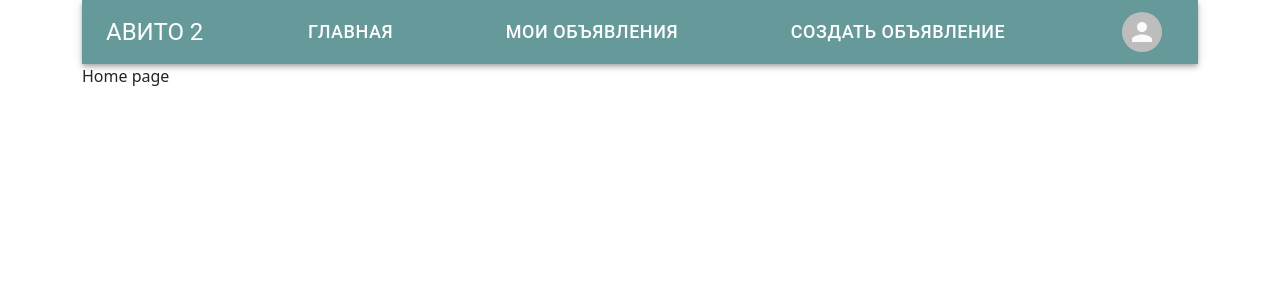
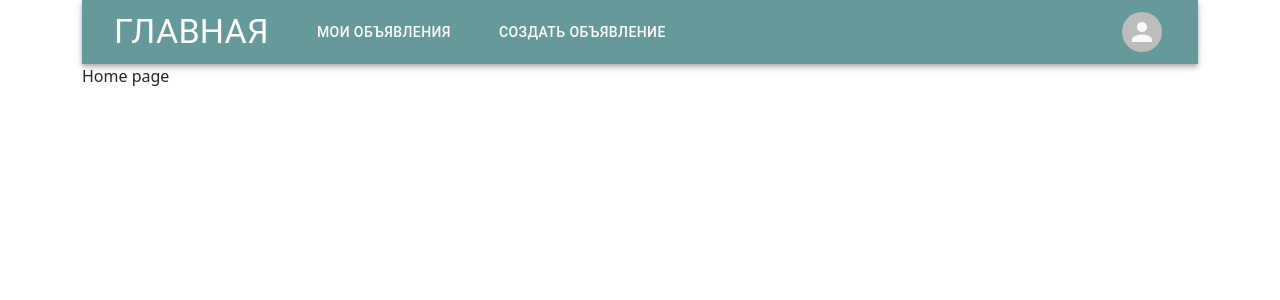
Before and after one commit to Nek1tko/advertisement-web-app, a React (Create React App) app in the folder ui/: page / in a window 1280 px wide. Shown: the top 300 px of the page. Built offline with nearby package versions, Linux system fonts and the light colour scheme.

Commit message:
refactor header

```diff
--- a/ui/src/components/Header.js
+++ b/ui/src/components/Header.js
@@ -1,5 +1,4 @@
 import React from "react";
-import {makeStyles} from "@material-ui/core/styles";
 import AppBar from "@material-ui/core/AppBar";
 import Toolbar from "@material-ui/core/Toolbar";
 import Typography from "@material-ui/core/Typography";
@@ -7,31 +6,11 @@ import IconButton from "@material-ui/core/IconButton";
 import MenuItem from "@material-ui/core/MenuItem";
 import Menu from "@material-ui/core/Menu";
 import Button from "@material-ui/core/Button";
-import {withRouter} from "react-router-dom";
-import {Avatar, Box, Tooltip} from "@material-ui/core";
-
-const useStyles = makeStyles(theme => ({
-    root: {
-        flexGrow: 1
-    },
-    menuButton: {
-        marginRight: theme.spacing(2)
-    },
-    title: {
-        [theme.breakpoints.down("xs")]: {
-            flexGrow: 1
-        }
-    },
-    headerOptions: {
-        display: "flex",
-        flex: 1,
-        justifyContent: "space-evenly"
-    }
-}));
+import { withRouter } from "react-router-dom";
+import { Avatar, Box, Tooltip } from "@material-ui/core";
 
 const Header = props => {
-    const {history} = props;
-    const classes = useStyles();
+    const { history } = props;
 
     const [anchorElUser, setAnchorElUser] = React.useState(null);
 
@@ -47,11 +26,11 @@ const Header = props => {
         setAnchorElUser(null);
     };
 
-    const menuItems = [
-        {
+    const homeItem = {
         menuTitle: "Главная",
         pageURL: "/"
-        },
+    }
+    const menuItems = [
         {
             menuTitle: "Мои объявления",
             pageURL: "/my-ads"
@@ -65,31 +44,39 @@ const Header = props => {
     const settings = ['Профиль', 'Выйти'];
 
     return (
-        <div className={classes.root}>
-            <AppBar style={{background: '#669999'}} position="static">
+        <AppBar style={{ background: '#669999' }} position="static">
             <Toolbar>
-                    <Typography variant="h5" className={classes.title}>
-                        АВИТО 2
+                <Button
+                    style={{ color: '#FFFFFF' }}
+                    onClick={() => handleButtonClick(homeItem.pageURL)} >
+                    <Typography variant="h4" sx={{ flexGrow: 1 }}>
+                        {homeItem.menuTitle}
                     </Typography>
-                    <div className={classes.headerOptions}>
+                </Button>
+
+                <Box sx={{ flexGrow: 1, display: 'flex', ml: 2 }}>
                     {menuItems.map(menuItem => {
-                            const {menuTitle, pageURL} = menuItem;
+                        const { menuTitle, pageURL } = menuItem;
                         return (
-                                <Button style={{color: '#FFFFFF', fontSize: '18px'}}
-                                        onClick={() => handleButtonClick(pageURL)}>
+                            <Box sx={{ px: 2 }}>
+                                <Button
+                                    style={{ color: '#FFFFFF' }}
+                                    onClick={() => handleButtonClick(pageURL)} >
                                     {menuTitle}
                                 </Button>
+                            </Box>
                         );
                     })}
-                    </div>
-                    <Box sx={{flexGrow: 0}}>
+                </Box>
+
+                <Box sx={{ flexGrow: 0 }}>
                     <Tooltip title="Открыть настройки">
-                            <IconButton onClick={handleOpenUserMenu} sx={{p: 0}}>
-                                <Avatar/>
+                        <IconButton onClick={handleOpenUserMenu} sx={{ p: 0 }}>
+                            <Avatar />
                         </IconButton>
                     </Tooltip>
                     <Menu
-                            sx={{mt: '45px'}}
+                        sx={{ mt: '45px' }}
                         id="menu-appbar3"
                         anchorEl={anchorElUser}
                         anchorOrigin={{
@@ -112,8 +99,7 @@ const Header = props => {
                     </Menu>
                 </Box>
             </Toolbar>
-            </AppBar>
-        </div>
+        </AppBar >
     );
 };
 
```
Lines whose indentation alone changed are shown as unchanged.
